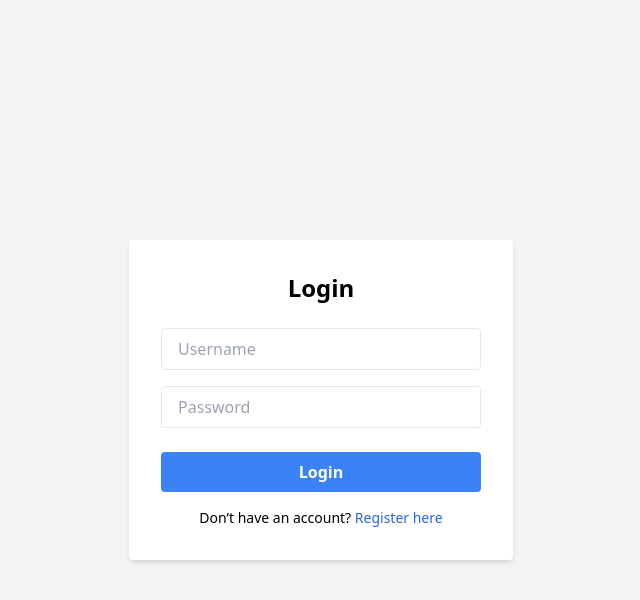
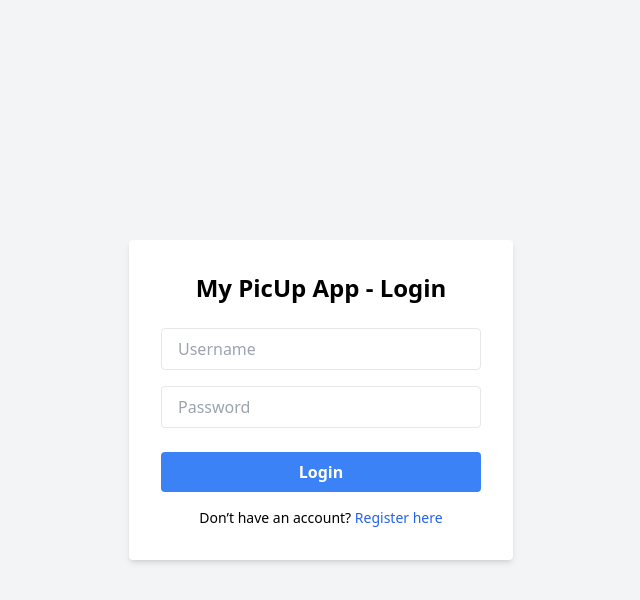
Before and after one commit to senyo0814/picupapp, a Django app: page / in a window 1280 px wide. Shown: the top 600 px of the page, without its empty margins (319-959 px from the left). Run offline with Django 5.2, Linux system fonts and the light colour scheme; some libraries are stand-ins or nearby versions.

Commit message:
add text at login My Pic Up App

```diff
--- a/templates/picupapp/login.html
+++ b/templates/picupapp/login.html
@@ -6,7 +6,7 @@
 </head>
 <body class="bg-gray-100 min-h-screen flex items-center justify-center">
     <div class="bg-white p-8 rounded shadow-md w-full max-w-sm">
-        <h2 class="text-2xl font-bold mb-6 text-center">Login</h2>
+        <h2 class="text-2xl font-bold mb-6 text-center">My PicUp App - Login</h2>
 
         {% if error %}
             <p class="text-red-500 text-sm mb-4">{{ error }}</p>
```
